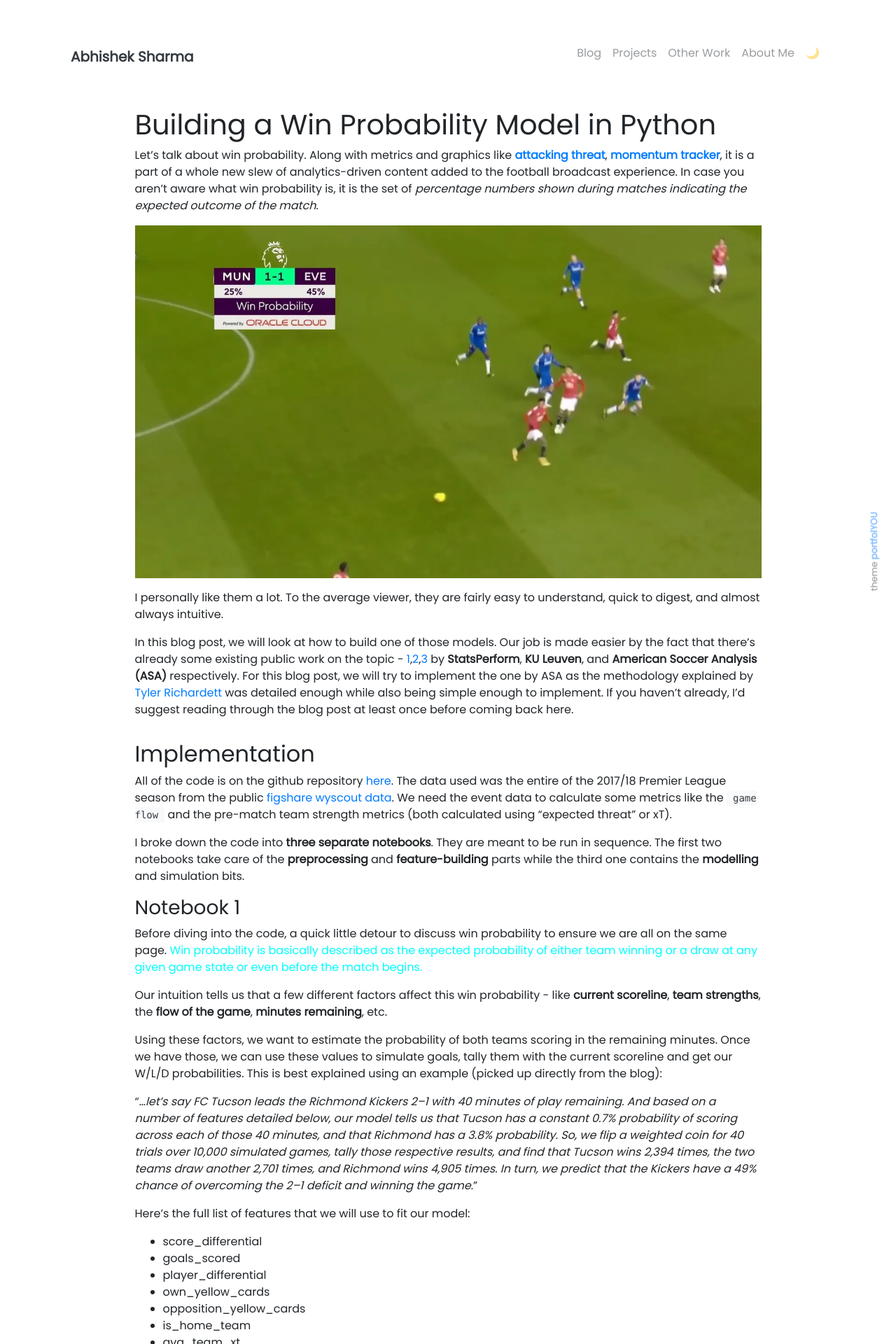
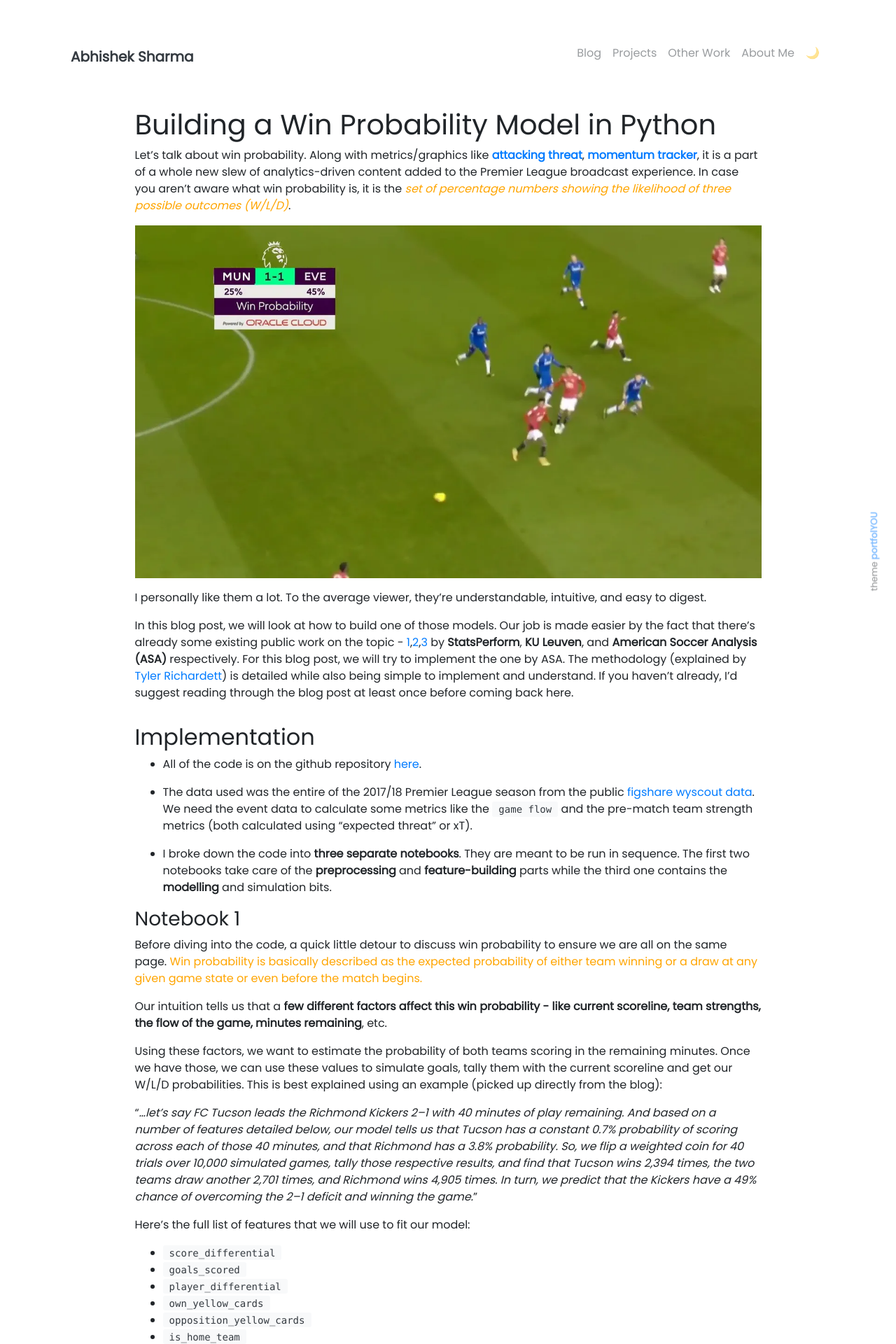
Before and after one commit to sharmaabhishekk/sharmaabhishekk.github.io, a Jekyll site: the page built from _projects/win_probability_implementation.md, in a window 1280 px wide. Shown: the top 1920 px of the page at 70% size. Built offline with Jekyll 4.4.1, drawn with Linux system fonts in a browser that asks for light colours; nearby versions of some CDN libraries; some of the changed text lies outside the part shown.

````diff
--- a/_includes/head.html
+++ b/_includes/head.html
@@ -35,4 +35,15 @@
   <!-- Custom CSS -->
   <link rel="stylesheet" href="{{ '/assets/css/style.css' | relative_url }}">
 
+    <!-- Twitter cards -->
+  <meta name="twitter:card" content="summary">
+  <meta name="twitter:site" content="@abhisheksh_98">
+  <meta name="twitter:creator" content="@">
+  <meta name="twitter:image" content="https://raw.githubusercontent.com/sharmaabhishekk/mpl-footy/main/assets/pitch.jpg">
+  <meta name="og:image" content="https://raw.githubusercontent.com/sharmaabhishekk/mpl-footy/main/assets/pitch.jpg">
+  <meta name="twitter:title" content="Abhishek Sharma" />
+  <meta name="twitter:description" content="Blog for Football Analytics">
+
+  <!-- end of Twitter cards -->
+
 </head>
--- a/_projects/win_probability_implementation.md
+++ b/_projects/win_probability_implementation.md
@@ -2,32 +2,35 @@
 author: abhisheksh_98
 name: Win Probability Model
 tools: [Python, Machine Learning, Wyscout]
-image: "https://raw.githubusercontent.com/sharmaabhishekk/sharmaabhishekk.github.io/master/images/win-probability/final-timeline.png"
+image: "https://raw.githubusercontent.com/sharmaabhishekk/sharmaabhishekk.github.io/master/images/win-probability/cover-image.jpg"
 description: Building a Win Probability Model in Python
-date: 2022-05-10
+date: 2022-05-12
 ---
 
 # Building a Win Probability Model in Python
 
-Let's talk about win probability. Along with metrics and graphics like [**attacking threat**](https://www.premierleague.com/news/2210969), [**momentum tracker**](https://www.premierleague.com/news/2129917), it is a part of a whole new slew of analytics-driven content added to the football broadcast experience. In case you aren’t aware what win probability is, it is the set of *percentage numbers shown during matches indicating the expected outcome of the match*.
+
+Let's talk about win probability. Along with metrics/graphics like [**attacking threat**](https://www.premierleague.com/news/2210969), [**momentum tracker**](https://www.premierleague.com/news/2129917), it is a part of a whole new slew of analytics-driven content added to the Premier League broadcast experience. In case you aren’t aware what win probability is, it is the <span class="highlight-text">*set of percentage numbers showing the likelihood of three possible outcomes (W/L/D)*</span>.
 
 ![Screenshot](../images/win-probability/win-probability-screenshot.webp)
 
-I personally like them a lot. To the average viewer, they are fairly easy to understand, quick to digest, and almost always intuitive.
+I personally like them a lot. To the average viewer, they're understandable, intuitive, and easy to digest.
 
-In this blog post, we will look at how to build one of those models. Our job is made easier by the fact that there’s already some existing public work on the topic - [1](https://theanalyst.com/eu/2021/11/live-win-probability/),[2](https://people.cs.kuleuven.be/~pieter.robberechts/repo/robberechts-mlsa19-iwp.pdf),[3](https://www.americansocceranalysis.com/home/2021/7/16/we-have-a-new-win-probability-model) by **StatsPerform**, **KU Leuven**, and **American Soccer Analysis (ASA)** respectively. For this blog post, we will try to implement the one by ASA as the methodology explained by [Tyler Richardett](https://twitter.com/TylerRichardett) was detailed enough while also being simple enough to implement. If you haven’t already, I’d suggest reading through the blog post at least once before coming back here.
+In this blog post, we will look at how to build one of those models. Our job is made easier by the fact that there’s already some existing public work on the topic - [1](https://theanalyst.com/eu/2021/11/live-win-probability/),[2](https://people.cs.kuleuven.be/~pieter.robberechts/repo/robberechts-mlsa19-iwp.pdf),[3](https://www.americansocceranalysis.com/home/2021/7/16/we-have-a-new-win-probability-model) by **StatsPerform**, **KU Leuven**, and **American Soccer Analysis (ASA)** respectively. For this blog post, we will try to implement the one by ASA. The methodology (explained by [Tyler Richardett](https://twitter.com/TylerRichardett)) is detailed while also being simple to implement and understand. If you haven’t already, I’d suggest reading through the blog post at least once before coming back here.
 
 ## Implementation
 
-All of the code is on the github repository [here](https://github.com/sharmaabhishekk/ASA-Win-Probability-Model). The data used was the entire of the 2017/18 Premier League season from the public [figshare wyscout data](https://figshare.com/collections/Soccer_match_event_dataset/4415000/2). We need the event data to calculate some metrics like the `game flow` and the pre-match team strength metrics (both calculated using “expected threat” or xT).
+* All of the code is on the github repository [here](https://github.com/sharmaabhishekk/ASA-Win-Probability-Model).
 
-I broke down the code into **three separate notebooks**. They are meant to be run in sequence. The first two notebooks take care of the **preprocessing** and **feature-building** parts while the third one contains the **modelling** and simulation bits.
+* The data used was the entire of the 2017/18 Premier League season from the public [figshare wyscout data](https://figshare.com/collections/Soccer_match_event_dataset/4415000/2). We need the event data to calculate some metrics like the `game flow` and the pre-match team strength metrics (both calculated using “expected threat” or xT).
+
+* I broke down the code into **three separate notebooks**. They are meant to be run in sequence. The first two notebooks take care of the **preprocessing** and **feature-building** parts while the third one contains the **modelling** and simulation bits.
 
 ### Notebook 1
 
 Before diving into the code, a quick little detour to discuss win probability to ensure we are all on the same page. <span class='highlight-text'>Win probability is basically described as the expected probability of either team winning or a draw at any given game state or even before the match begins.</span>
 
-Our intuition tells us that a few different factors affect this win probability - like **current scoreline**, **team strengths**, the **flow of the game**, **minutes remaining**, etc.
+Our intuition tells us that a **few different factors affect this win probability - like current scoreline, team strengths, the flow of the game, minutes remaining**, etc.
 
 Using these factors, we want to estimate the probability of both teams scoring in the remaining minutes. Once we have those, we can use these values to simulate goals, tally them with the current scoreline and get our W/L/D probabilities. This is best explained using an example (picked up directly from the blog):
 
@@ -35,18 +38,18 @@ Using these factors, we want to estimate the probability of both teams scoring i
 
 Here’s the full list of features that we will use to fit our model:
 
-* score_differential
-* goals_scored
-* player_differential
-* own_yellow_cards
-* opposition_yellow_cards
-* is_home_team
-* avg_team_xt
-* avg_opp_xt
-* minutes_remaining
-* time_interval
-* time_intervals_remaining
-* running_xt_differential
+* `score_differential`
+* `goals_scored`
+* `player_differential`
+* `own_yellow_cards`
+* `opposition_yellow_cards`
+* `is_home_team`
+* `avg_team_xt`
+* `avg_opp_xt`
+* `minutes_remaining`
+* `time_interval`
+* `time_intervals_remaining`
+* `running_xt_differential`
 
 #### Steps to cover:
 
@@ -55,7 +58,12 @@ Here’s the full list of features that we will use to fit our model:
 3. Use tags to find markers like **goals**, **red cards**, **yellow cards**, to get our game state features.
 4. Get xT values for our successful passes.
 
-```python
+<details>
+<summary class='highlight-text-summary'>
+Code cell
+</summary>
+
+{% highlight python %}
 import json
 from glob import glob
 import os
@@ -85,17 +93,24 @@ matches_dict = {match['wyId']:match for match in matches}
 ##xt file - download from https://karun.in/blog/data/open_xt_12x8_v1.json
 with open("../expected_threat.json") as f:
     xtd = np.array(json.load(f))
-```
+{% endhighlight %}
 
-To get out expected threat values, we will be using the raw xt values shared by Karun Singh. The data is already in the github repository if you’re cloning the repo.
+</details>
 
-We essentially need xT for three metrics - `avg_team_xt`, `avg_opp_xt`, and `running_xt_differential`. It is also important to know that the *wyscout data only has passes and not carries so we will only have xT values for passes* (it is possible to impute carries from the data by looking at the difference between successive events but for the first run, I decided to skip that).
+To get our expected threat values, we will be using the raw xt values shared by Karun Singh. The data is already in the github repository if you’re cloning the repo.
+
+We need xT for three metrics - `avg_team_xt`, `avg_opp_xt`, and `running_xt_differential`. It is also important to know that the *wyscout data only has passes and not carries so we will only have xT values for passes* (it is possible to impute carries from the data by looking at the difference between successive events but for the first run, I decided to skip that).
 
 For the game state metrics - like red cards or goals - we need to use the wyscout tags. The tag ids and their descriptions are in the `tags2name.csv` file from the extracted data. For example, **1702** is a yellow card, **101** is a goal, **102** is an own goal and so on.
 
 We will loop over all the matches, perform the steps from above, and save them all as `.csv` files in our `processed-data` folder.
 
-```python
+<details>
+<summary class='highlight-text-summary'>
+Code cell
+</summary>
+
+{% highlight python %}
 def get_goals(vals, side):
 
     tags, event_name, team_id = vals
@@ -177,8 +192,10 @@ for match_id in tqdm(match_ids):
     ##save
     filename = os.path.join(PROCESSED_DATA_FOLDER, f"{match_id}_{home_team_id}_{away_team_id}.csv")
     match_df.to_csv(filename, index=False)
-```
+{% endhighlight %}
 
+</details>
+--------
 ### Notebook 2
 
 #### Main steps to cover:
@@ -190,7 +207,12 @@ for match_id in tqdm(match_ids):
 
 In this notebook, we will use the processed csv file for each match and build the remaining features. For our team strength indicators, we will take an average of the xt accumulated by the teams in their last 4 matches. To do this, an efficient (if not the most elegant) way is to first loop over all matches, calculate the xt accumulated by both teams and then save the result in a JSON file.
 
-```python
+<details>
+<summary class='highlight-text-summary'>
+Code cell
+</summary>
+
+{% highlight python %}
 files = glob(r"../processed-data/*.csv")
 match_ids = [file.split("\\")[-1].split(".csv")[0].split("_")[0] for file in files]
 home_team_ids = [file.split("\\")[-1].split(".csv")[0].split("_")[1] for file in files]
@@ -203,10 +225,17 @@ for team_id in sorted(list(set(home_team_ids))):
 n_prev_matches = 4
 create_xt_matches = True
 n_matches = 38
-```
+{% endhighlight %}
+
+</details>
 This is what was done in the following code cell.
 
-```python
+<details>
+<summary class='highlight-text-summary'>
+Code cell
+</summary>
+
+{% highlight python %}
 xt_matches_dict = {}
 if create_xt_matches:
     for file, match_id, home_team_id, away_team_id in tqdm(zip(files, match_ids, home_team_ids, away_team_ids)):
@@ -219,11 +248,18 @@ else:
     with open("../pre_xt_matches.json") as f:
         xt_matches_dict = json.load(f)
 
-```
+{% endhighlight %}
 
-After this, we again loop over all the matches, and build the remaining features. Note that the `time intervals` here comes from the blog post itself where Tyler had divided each match into 100 total intervals - this helps to deal with the variable gametime for each match.
+</details>
 
-```python
+After this, we again loop over all the matches, and build the remaining features. Note that the `time intervals` column here comes from the blog post itself where Tyler has divided each match into 100 total intervals - this helps to deal with the variable gametime for each match.
+
+<details>
+<summary class='highlight-text-summary'>
+Code cell
+</summary>
+
+{% highlight python %}
 cols = ["matchId",
         "teamId",
         "score_differential",
@@ -352,8 +388,10 @@ for file, match_id, home_team_id, away_team_id in tqdm(zip(files, match_ids, hom
 
         ##save
         data.append(df.fillna(0))
-```
-Our target variable is the probability of scoring the goals in the remaining time intervals. I had initially only used a <span class="highlight-text">binary outcome variable</span> (whether a goal was scored or not after this stage) but Tyler himself explained a better way to do this - which would be just the number of goals remaining to be scored divided by the number of intervals left.
+{% endhighlight %}
+
+</details>
+Our target variable is the probability of scoring the goals in the remaining time intervals. I had initially only used a <span class="highlight-text">binary outcome variable</span> (whether a goal was scored or not after this stage). However upon asking Tyler, I realized that his way of generating the targets was slightly different but much better - the targets would just be the number of goals remaining to be scored divided by the number of intervals left.
 
 > To illustrate using an example, if we are in the time interval 60/100, and we know FC Tucson are going to score another 2 goals in the remaining time intervals, the probability at that point would be `2/40` or `0.05`. If they score 1 at 65, then at 70/100 it would be `0.034` (`1/30`).
 
@@ -361,11 +399,18 @@ Our target variable is the probability of scoring the goals in the remaining tim
 
 After finishing all our steps for all our matches, we saved the data as one large `.csv` file and proceed onto the exciting stuff - modelling.
 
-```python
+<details>
+<summary class='highlight-text-summary'>
+Code cell
+</summary>
+
+{% highlight python %}
 final_df = pd.concat(data, ignore_index=True)
 final_df.to_csv("../final_processed_data.csv", index=False)
-```
+{% endhighlight %}
 
+</details>
+------------
 ### Notebook 3
 
 #### Main steps to cover:
@@ -374,7 +419,12 @@ final_df.to_csv("../final_processed_data.csv", index=False)
 2. Split the data and fit the model.
 3. Some evaluation graphs and a sanity check plot.
 
-```python
+<details>
+<summary class='highlight-text-summary'>
+Code cell
+</summary>
+
+{% highlight python %}
 import json
 import os
 from glob import glob
@@ -387,11 +437,18 @@ from tqdm import tqdm
 
 import lightgbm as lgb
 from sklearn.model_selection import train_test_split
-```
+{% endhighlight %}
+
+</details>
 
 The blog uses a single observation per minute of the match. Our final data from the previous notebook has multiple records per minute so our first step is to perform a `pandas groupby` and condense the data. After performing that, we have around 60k observations in total.
 
-```python
+<details>
+<summary class='highlight-text-summary'>
+Code cell
+</summary>
+
+{% highlight python %}
 WYSCOUT_DATA_FOLDER = "../wyscout_figshare_data" ## path where the wyscout data is extracted
 
 df = pd.read_csv("../final_processed_data.csv")
@@ -416,12 +473,19 @@ p = df.groupby(["matchId", "teamId", "minutes_remaining"]).agg(
 
 print(df.shape)
 print(p.shape)
-```
-At this point we are pretty much ready to fit a first model. We batch out our train and test splits and fit a regression model.
+{% endhighlight %}
+
+</details>
+At this point we are ready to fit a first model. We batch out our train and test splits and fit a regression model.
 
 > Notice that the `time interval` column is not a part of the feature set - the model predictions seem to be more consistent without it. I suspect that’s because of the target leakage and that ends up hindering the model’s ability to learn useful relations. For this reason, I decided to remove it from the feature set. It wasn’t present in ASA’s model either. At any rate, we will really need it immediately after to simulate the final outcomes.
 
-```python
+<details>
+<summary class='highlight-text-summary'>
+Code cell
+</summary>
+
+{% highlight python %}
 holdout_match_ids = [2500098]
 
 cols =  [
@@ -461,26 +525,47 @@ model.fit(X_train[features], y_train,
           verbose=20
          )
 predictions = model.predict(X_test[features])
-```
+{% endhighlight %}
 
-```python
+</details>
+
+<details>
+<summary class='highlight-text-summary'>
+Code cell
+</summary>
+
+{% highlight python %}
 (pd.Series(model.feature_importances_, index=features)
  .sort_values()
    .plot(kind='barh', title='Feature Importance'));
-```
+{% endhighlight %}
+
+</details>
 ![Feature-Importance-Plot](../images/win-probability/feature-importance-plot.png)
 
-```python
+<details>
+<summary class='highlight-text-summary'>
+Code cell
+</summary>
+
+{% highlight python %}
 plt.hist(model.predict(X_test[features]), ec='k')
 plt.title('Predictions Distributions');
-```
+{% endhighlight %}
+
+</details>
 ![Predictions Distributions](../images/win-probability/predictions-distribution.png)
 
 #### Simulation
 
-For a given match, once we have a goal-scoring probability for each time interval, we can ‘flip a weighted coin and tally the results'. Once we get our tallies for all the time intervals, we can draw a stack plot to visually get an idea of the model’s performance.
+For a given match, once we have a goal-scoring probability for each time interval, we can "*flip a weighted coin and tally the results*". Once we get our tallies for all the time intervals, we can draw a stack plot to visually get an idea of the model’s performance.
 
-```python
+<details>
+<summary class='highlight-text-summary'>
+Code cell
+</summary>
+
+{% highlight python %}
 n_sims = 1000 ## number of simulations for each remaining time interval
 fig, axes = plt.subplots(figsize=(15, 6), sharey=True)
 
@@ -575,28 +660,28 @@ for holdout_match_id, ax in zip(holdout_match_ids, [axes]):
     # fig.savefig('test', dpi=200)
 
 fig
-```
+{% endhighlight %}
+
+</details>
 ![West Ham_Everton](../images/win-probability/final-timeline.png)
 
 ## Limitations
 
-Some present limitations with the methodology and some potential model improvement ideas.
+The methodology has some limitations, at the moment. I've listed them below, as well as potential improvement ideas.
 
 ##### Figuring out a better validation and evaluation strategy
 
-One of the things I glossed over was the evaluation metric used in the blog - <span class="highlight-text">Ranked Probability Score (RPS)</span>. It was ideal for evaluating models predicting match results where there’s any notion of win, draw, or loss. While I was successful in implementing the loss function, I couldn’t manage to use it as a custom function while training the model. It is important to note that without this, we have no real way of knowing if the model we just trained is good or bad besides simply plotting the graphs from above and visually checking. LightGBM uses <span class="highlight-text">l2 loss</span> by default for regression but it is not ideal for our case.
+One of the things I glossed over was the evaluation metric used in the blog - <span class="highlight-text">Ranked Probability Score (RPS)</span>. It is ideal for evaluating models predicting match results where the possible outcomes can only be win, draw, or loss. While I was successful in implementing the loss function, I couldn’t manage to use it as a custom function while training the model. It is important to note that without this, we have no real way of knowing if the model we just trained is good or bad besides simply plotting the graphs from above and visually checking. <span class="highlight-text">LightGBM uses l2 loss by default for regression but it is not ideal for our case.</span>
 
 ##### Training on more data
 
-Also, we just trained the model on just one season of the Premier League. Probably the best way to improve the performance is to simply train it for the remaining seasons for the other leagues as well in the wyscout dataset. Tyler told me that they used a total of 7500 matches to train their final model - so it is very likely there’s some model performance that we’re leaving on the table by training on only 340 matches!
+Also, we only trained the model on one season of the Premier League. Training the model on more seasons, and more leagues, is likely to be the best way of improving it. The wyscout dataset contains more leagues, and seasons, so this is doable. <span class="highlight-text">Tyler told me that they used a total of 7500 matches to train their final model - so it is very likely there’s some model performance that we’re leaving on the table by training on only 340 matches!</span>
 
 ##### Getting xT for carries or using an action-valuing model like VAEP or g+
 
-One final way of improving the model performance is using **g+** or some other action-valuing model instead of a ball progression model like **xT**. The team strength indicators are very important to the model’s performance as noted by the feature importance plot from above so using a more granular action-valuing model might further tune the model predictions.
+One final way of improving the model performance is using <span class="highlight-text">**g+** or some other action-valuing model instead of a ball progression model like **xT**</span>. The team strength indicators are very important to the model’s performance as noted by the feature importance plot from above so using a more granular action-valuing model might further tune the model predictions.
 
 ----------
-Huge thanks to Tyler Richardett himself for his post which inspired this entirely as well as helping me with all my questions. Big thanks also to [Sushruta Nandy](https://twitter.com/lemonhoneytea_) (again!) and [Will Savage](https://twitter.com/ScoutedSxv) for reading the first draft!
-
---------
+Huge thanks to Tyler Richardett himself for his post which inspired this entirely as well as helping me with all my questions. Huge thanks also to [Sushruta Nandy](https://twitter.com/lemonhoneytea_) (again!) and [Will Savage](https://twitter.com/ScoutedSxv)(first time!) for reading the first draft and providing some really helpful feedback!
 
 **[GITHUB PROJECT REPO LINK](https://github.com/sharmaabhishekk/ASA-Win-Probability-Model)**
--- a/_sass/portfolYOU.scss
+++ b/_sass/portfolYOU.scss
@@ -19,5 +19,10 @@
         "theme-dark";
 
 .highlight-text {
+    color: orange;
+}
+
+.highlight-text-summary {
     color: cyan;
+    font-weight: bolder;
 }
````
Also changed, not shown: images/win-probability/cover-image.jpg (added).
